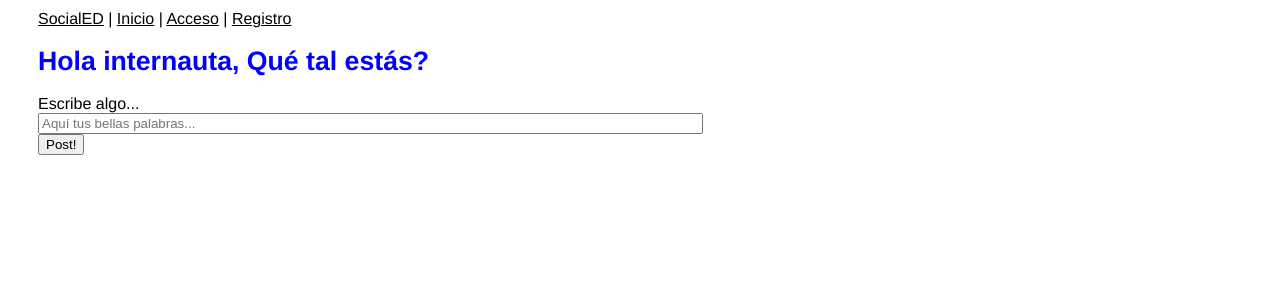
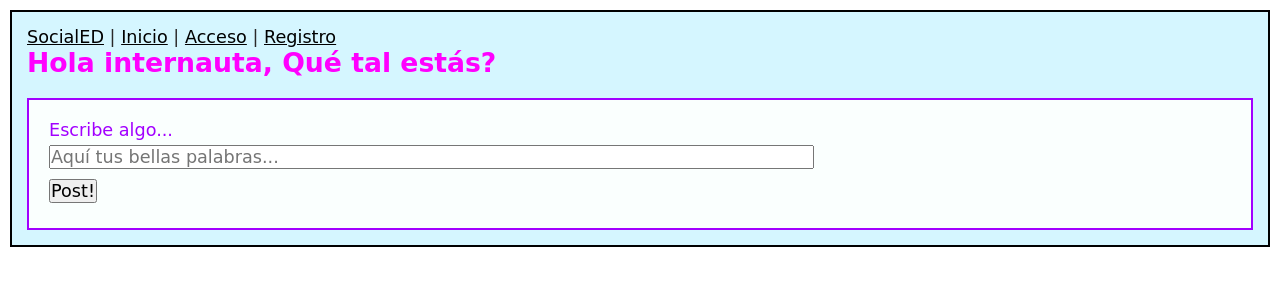
Before and after one commit to charomm/SocialED, a plain HTML site: page static/home.html in a window 1280 px wide. Drawn offline with Linux system fonts and the light colour scheme; files that its build step writes are made by us from their sources.

Commit message:
Personalizar estilo

```diff
--- a/static/css/socialed-style.css
+++ b/static/css/socialed-style.css
@@ -1,12 +1,26 @@
 /*socialed-style.css */
 /* Own stylesheet for SocialED */
 
+* {
+  margin: 0px;
+  padding: 0px;
+  font-family: Brush Script MT,cursive;
+  font-size: 1.05rem;
+}
+
 #container {
-  font-family: Helvetica, Geneva, Arial, sans-serif;
-  padding-left: 20px;
-  background-color: #FFFFFF; /* beige */
-  font-color: #2A2929; /* dark grey */
+  background-color: #d5f6ff;
+  border: 2px solid black;
+  color: #2A2929; /* dark grey */
   margin: 10px;
+  padding: 15px;
+}
+p {
+  padding: 10px;
+  font-style: italic;
+}
+label {
+  color: rgb(162, 0, 255);
 }
 a:link{
  color:black;
@@ -16,28 +30,16 @@ a:hover {
   color:green;
 }
 h1 {
-   color:blue;
+   color:magenta;
    font-size:20pt;
-
-
 }
 form {
-
-
-
-
-
-}
-label {
-
-
-
-
-
+  margin-top: 20px;
+  background-color:#FAFFFE;
+  border: 2px solid rgb(162, 0, 255);
+  padding: 20px;
 }
 .inputs {
-
-
-
-
+  padding-top: 5px;
+  padding-bottom: 5px;
 }
```
